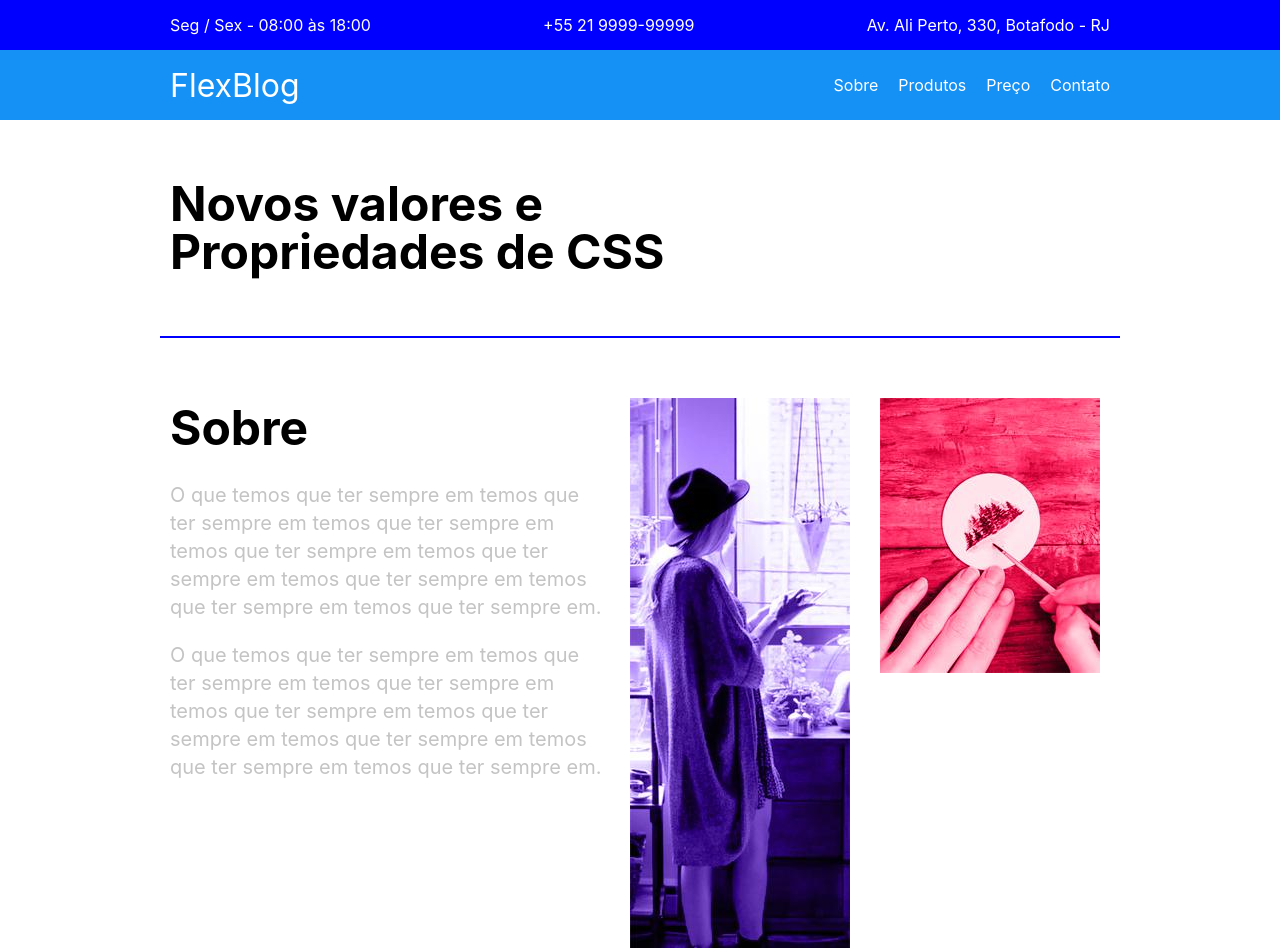
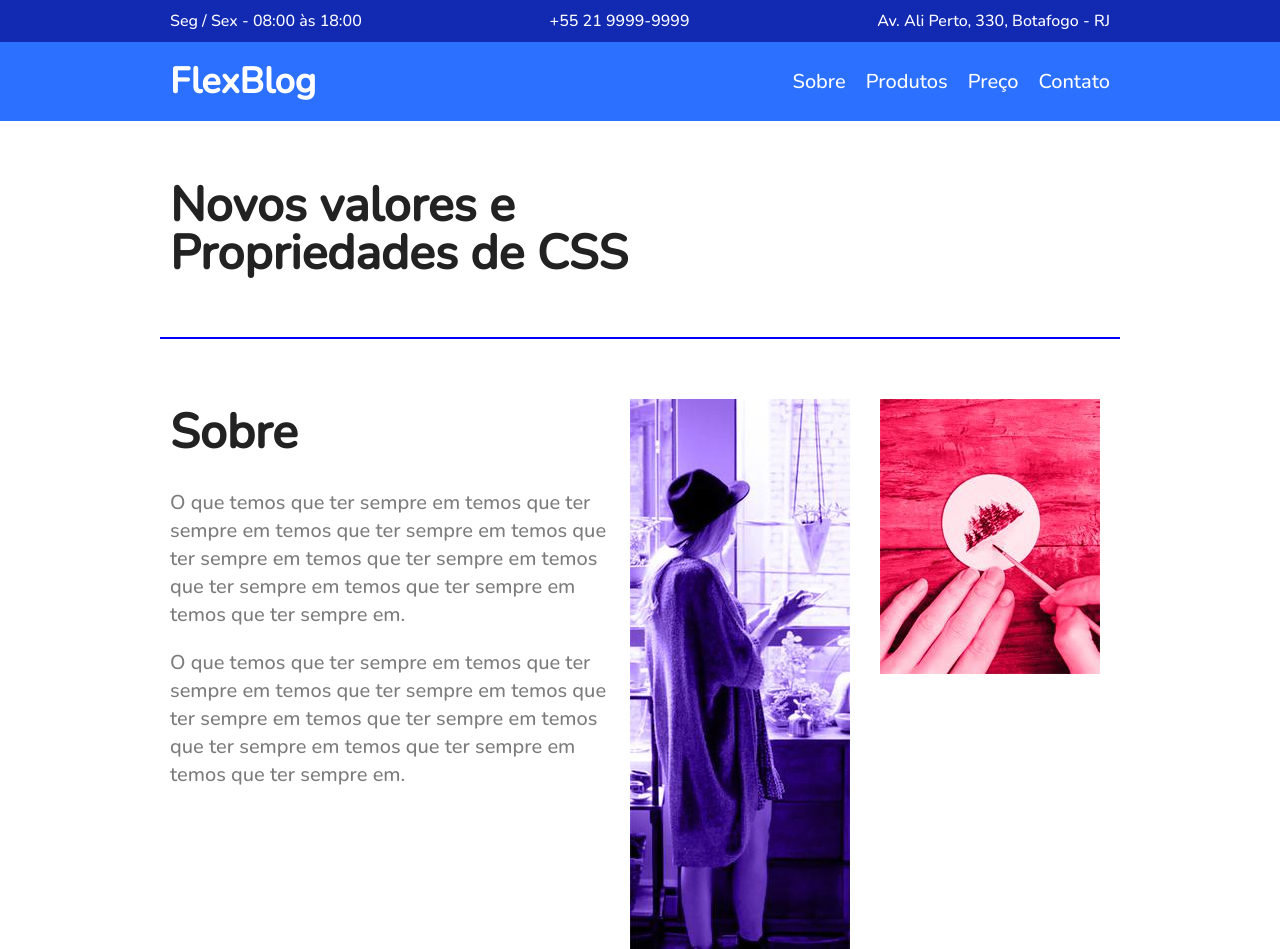
Before and after one commit to ThyagoFontenele/FlexBlog, a plain HTML site: page index.html in a window 1280 px wide. Shown: the top 949 px of the page. Drawn offline with nearby package versions, Linux system fonts and the light colour scheme.

Commit message:
sobre estilo pronto

```diff
--- a/index.html
+++ b/index.html
@@ -6,21 +6,24 @@
     <meta name="viewport" content="width=device-width, initial-scale=1.0">
     <link rel="stylesheet" href="style.css">
     <link rel="stylesheet" href="reset.css">
+    <link rel="preconnect" href="https://fonts.googleapis.com">
+    <link rel="preconnect" href="https://fonts.gstatic.com" crossorigin>
+    <link href="https://fonts.googleapis.com/css2?family=Nunito:wght@500&display=swap" rel="stylesheet">
     <title>Document</title>
 </head>
 <body>
     <div class="info-bg">
         <div class="info">
             <p>Seg / Sex - 08:00 às 18:00</p>
-            <p>+55 21 9999-99999</p>
-            <p>Av. Ali Perto, 330, Botafodo - RJ</p>
+            <p>+55 21 9999-9999</p>
+            <p>Av. Ali Perto, 330, Botafogo - RJ</p>
         </div>
     </div>
 
     <header class="menu-bg">
         <div class="menu-info">
 
-            <h1 class="logo">FlexBlog</h1>
+            <h1 class="logo" href="">FlexBlog</h1>
 
             <nav class="menu-nav">
                 <ul>
--- a/reset.css
+++ b/reset.css
@@ -42,11 +42,10 @@ table {
 
 body {
   margin: 0;
-  font-family: -apple-system, BlinkMacSystemFont, 'Segoe UI', 'Roboto', 'Oxygen',
-    'Ubuntu', 'Cantarell', 'Fira Sans', 'Droid Sans', 'Helvetica Neue',
-    sans-serif;
+  font-family: 'Nunito', sans-serif;
   -webkit-font-smoothing: antialiased;
   -moz-osx-font-smoothing: grayscale;
+  color: #222222;
 }
 
 code {
--- a/style.css
+++ b/style.css
@@ -1,5 +1,5 @@
 .info-bg{
-    background-color: blue;
+    background-color: #122ab2;
     color: white;
 }
 .info{
@@ -7,15 +7,15 @@
     display: flex;
     justify-content: space-between;
     margin: 0 auto;
-    padding: 10px 0;
     flex-wrap: wrap;
 }
 .info p{
-    margin: 5px 10px
+    margin: 10px 10px;
+    font-size: 1em;
 }
 
 .menu-bg{
-    background-color: rgb(21, 144, 245);
+    background-color: #2c70ff;
     color: white;
 }
 .menu-info{
@@ -29,15 +29,20 @@
 }
 .logo{
     margin: 0 10px;
-    font-size: 2em;
+    font-size: 2.25em;
+    font-weight: bold;
+    cursor: pointer;
 }
 .menu-nav ul{
     display: flex;
     flex-wrap: wrap;
+
 }
 .menu-nav li{
     display: block;
     padding: 10px;
+    font-size: 1.25em;
+    text-decoration: none;
 }
 .menu-nav li:hover{
     color: blue;
@@ -57,8 +62,8 @@
 .introduction h1 {
     margin: 0 10px;
     font-size: 3em;
-    font-weight: bold;
     line-height: 1;
+    font-weight: 600;
 }
 .sobre{
     border-top: 2px solid blue;
@@ -79,7 +84,7 @@
     font-weight: bold;
 }
 .description{
-    color: #c4c4c4;
+    color: #7c7c7c;
     font-size: 1.25em;
     line-height: 1.4;
     margin-bottom: 1em;
```
